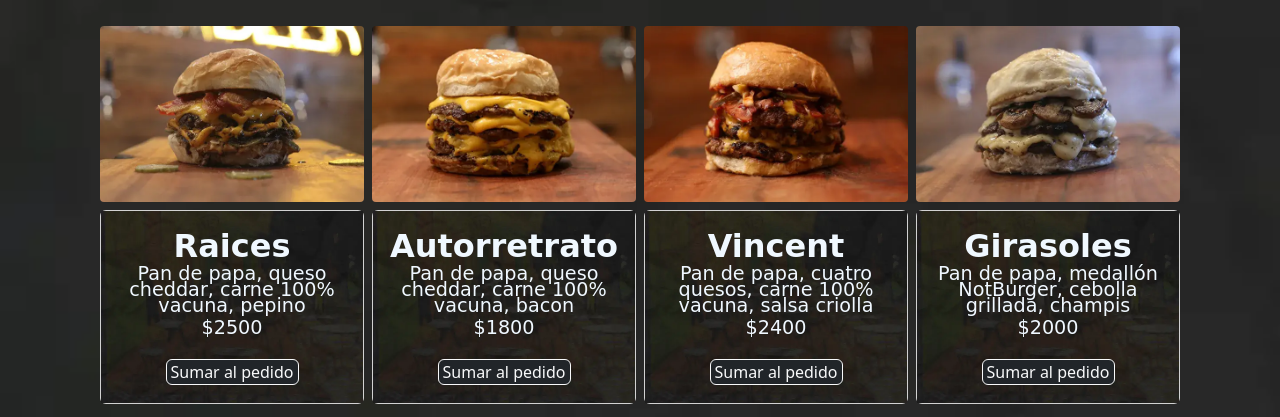
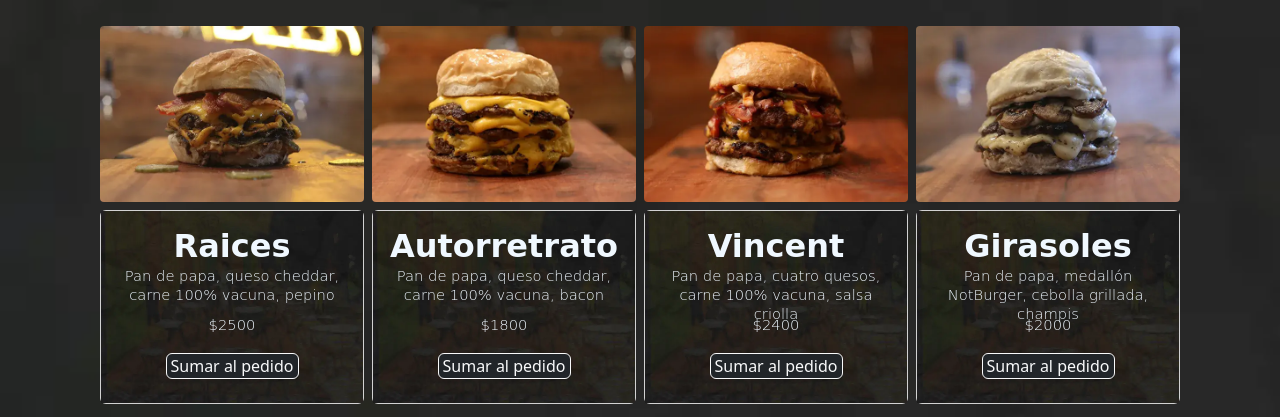
Before and after one commit to Setsky95/JS-BASE-SITE-BURGERS, a plain HTML site: page index.html in a window 1280 px wide. Shown: the part 508-925 px from the top of the page. Drawn offline with nearby package versions, Linux system fonts and the light colour scheme; files whose address does not match are found by name; a web font is replaced by a local one.

Commit message:
te estas portando mal

```diff
--- a/app3.js
+++ b/app3.js
@@ -38,7 +38,7 @@ window.addEventListener('load', function () {
     <div class="card-body fondo_terraza "  style="height: 12rem;" >
       <h2 class="text-center texto-web my-0">${hamburguesa.titulo}</h2>
       <p class="text-center texto-carrito my-0 interlineado-menu"  style="height: 3rem;">${hamburguesa.ingredientes}</p>
-      <p class="text-center texto-carrito my ">$${hamburguesa.precio}</p>
+      <p class="text-center texto-carrito  ">$${hamburguesa.precio}</p>
       <button  class="pusheoAlcarrito btn btn-dark btn-outline-light px-1 py-0">Sumar al pedido</a>
     </div>
   </div>
@@ -75,6 +75,11 @@ ocultarCarritovacio  ()
   /* PUSH X INDICE
   carrito.push(hamburguesas[5]);
   */
+
+  carrito.push(hamburguesas[5]);
+  carrito.push(hamburguesas[5]);
+  carrito.push(hamburguesas[5]);
+
 //////////////////////////////////////////////
 //FUNCION DE ACTUALIZACIÓN QUE ELIMINA LO RENDERIZADO SI TIENE UN HIJO
   //Y RENDERIZA DE NUEVO CON UN FOREACH
@@ -134,7 +139,7 @@ function actualizarPreciofinal () {
 
 
 ///////////////////////////////////////////////
-  //CICLO FOREACH PARA PUSHEAR AL CARRITO
+  //CICLO FOREACH PARA PUSHEAR AL CARRITO//
 //////////////////////////////////////////////
 document.querySelectorAll(`.pusheoAlcarrito`).forEach((boton, index) => {
   boton.addEventListener(`click`, () => {
--- a/styles.css
+++ b/styles.css
@@ -31,14 +31,14 @@
   }
 
   .interlineado-menu {
-    line-height: 1rem;
+    line-height: 1.2rem;
 
   }
   .texto-carrito {
     color: aliceblue;
     font-family: 'oswald', cursive;
-    font-weight: 400;
-    font-size: 1.2rem;
+    font-weight: 300;
+    font-size: 0.92rem;
 
 
   }
```
